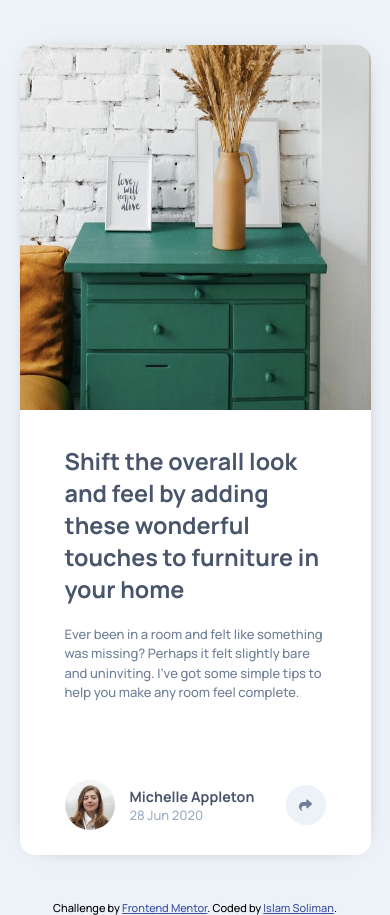
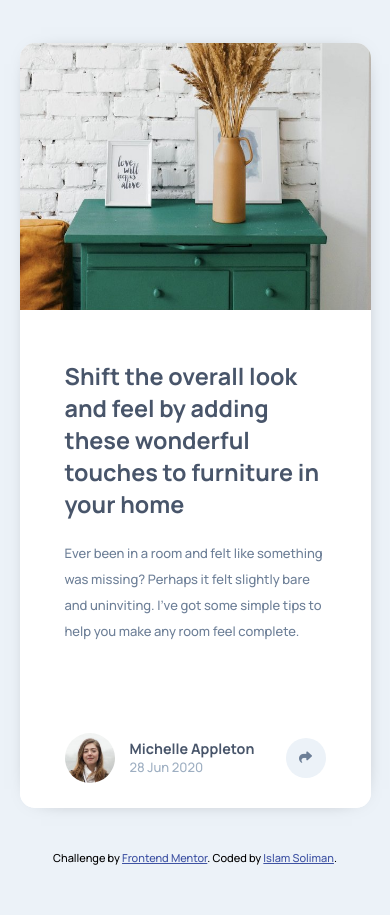
Before and after one commit to simokitkat/Article-preview-component, a plain HTML site: page index.html in a window 390 px wide. After the commit the page ends 865 px from the top, so only its background shows below. Drawn offline with Linux system fonts and the light colour scheme.

Commit message:
fix: fix the image in the mobile version

```diff
--- a/CSS/style.css
+++ b/CSS/style.css
@@ -29,7 +29,7 @@ main {
 
 @media (max-width:950px) {
     main {
-        min-height: 900px;
+        min-height: 850px;
     }
 }
 
@@ -51,8 +51,8 @@ main {
         height: 90%;
         max-height: 850px;
         grid-template-columns: 100%;
-        grid-template-rows: 45% 55%;
-        min-height: 800px;
+        grid-template-rows: 35% 65%;
+        min-height: 700px;
     }
 }
 
@@ -83,6 +83,7 @@ main {
         border-bottom-left-radius: 0;
         border-top-right-radius: 15px;
         width: 100%;
+        height: 120%;
     }
 }
 
@@ -121,7 +122,7 @@ main {
 
 .heading p {
     color: var(--Desaturated-Dark-Blue);
-    line-height: 1.5;
+    line-height: 2;
     font-weight: 500;
 }
 
@@ -133,7 +134,7 @@ main {
 
 @media (max-width:950px) {
     .heading {
-        padding: 35px 45px 0;
+        padding: 50px 45px 0;
     }
 }
 
```
